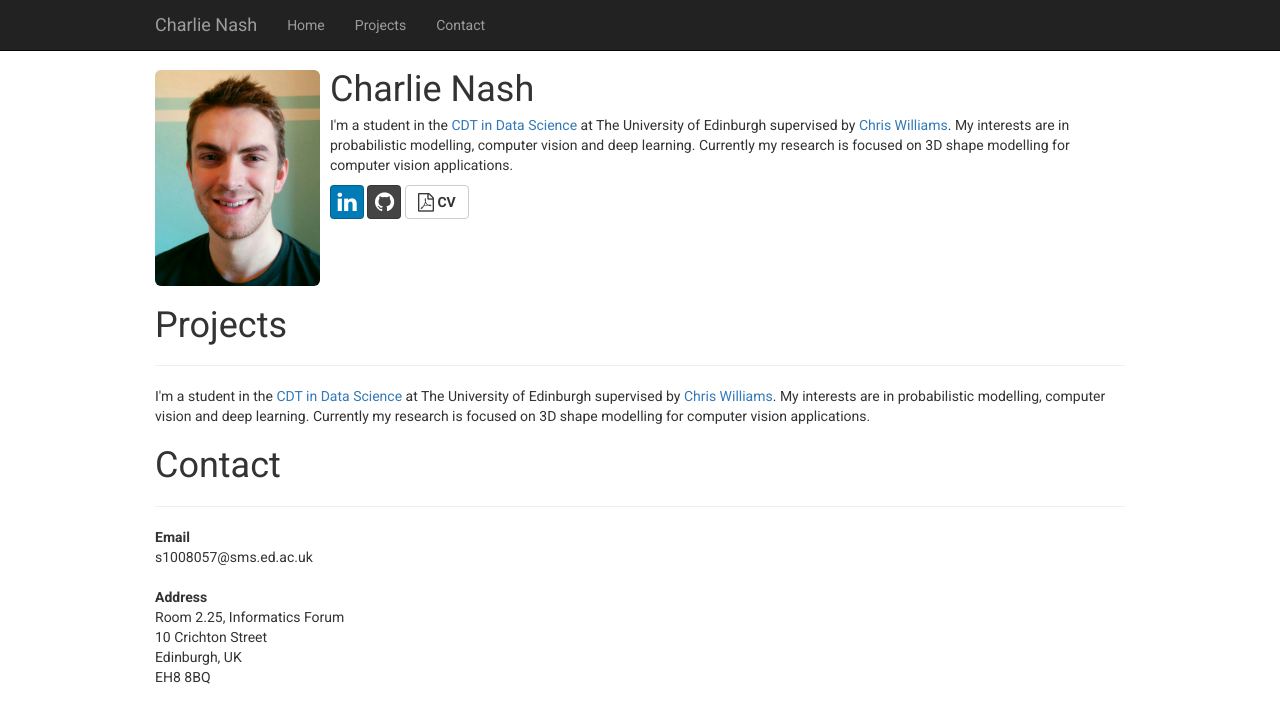
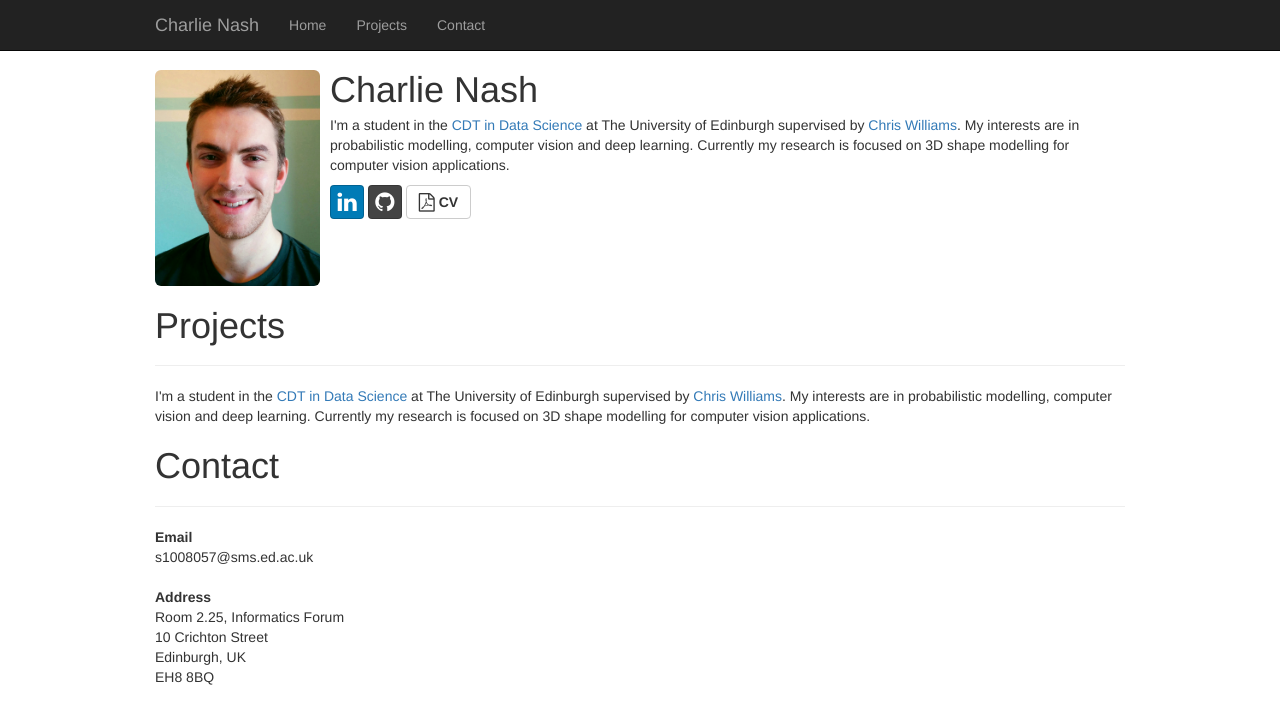
Before and after one commit to charlienash/charlienash.github.io, a Jekyll site: the page index.html, which Jekyll copies as it is, in a window 1280 px wide. Shown: the top 724 px of the page. Built offline with Jekyll 4.4.1, drawn with Linux system fonts in a browser that asks for light colours; nearby versions of some CDN libraries; library files that are not in the unit come from our copies.

Commit message:
Update styles.css

```diff
--- a/assets/css/styles.css
+++ b/assets/css/styles.css
@@ -14,7 +14,7 @@
 
 body {
 	padding-top: 70px;
-	font-family: 'Roboto', sans-serif;
+	/*font-family: 'Roboto', sans-serif;*/
 }
 
 
```
